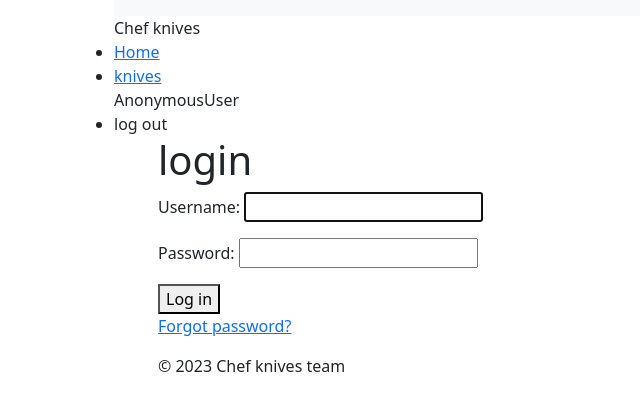
After one commit to Davias2/ptu8_chef_knives, a Django app: page /accounts/login/ in a window 1280 px wide. The commit adds this page. Shown: the top 411 px of the page, without its empty margins (0-640 px from the left). Run offline with Django 4.2, Linux system fonts and the light colour scheme.

Commit message:
userio startas: login logout

```diff
--- a/ptu8_chef_knives/ptu8_chef_knives/settings.py
+++ b/ptu8_chef_knives/ptu8_chef_knives/settings.py
@@ -11,6 +11,7 @@ https://docs.djangoproject.com/en/4.1/ref/settings/
 """
 
 from pathlib import Path
+from django.urls import reverse_lazy
 from . import local_settings
 import os
 
@@ -29,6 +30,7 @@ DEBUG = True
 
 ALLOWED_HOSTS = []
 
+LOGIN_REDIRECT_URL = reverse_lazy('index')
 
 # Application definition
 
--- a/ptu8_chef_knives/ptu8_chef_knives/urls.py
+++ b/ptu8_chef_knives/ptu8_chef_knives/urls.py
@@ -19,5 +19,6 @@ from django.urls import path, include
 urlpatterns = [
     path('', include('chef_knives.urls')),
     path('user_profile', include('user_profile.urls')),
+    path('accounts/', include('django.contrib.auth.urls')),
     path('admin/', admin.site.urls),
 ]
--- a/ptu8_chef_knives/templates/base.html
+++ b/ptu8_chef_knives/templates/base.html
@@ -3,18 +3,25 @@
   <head>
     <meta charset="utf-8">
     <meta name="viewport" content="width=device-width, initial-scale=1">
-    <title>Bootstrap demo</title>
+    {% comment %} <title>Bootstrap demo</title> {% endcomment %}
     <link href="https://cdn.jsdelivr.net/npm/bootstrap@5.3.0-alpha1/dist/css/bootstrap.min.css" rel="stylesheet" integrity="sha384-GLhlTQ8iRABdZLl6O3oVMWSktQOp6b7In1Zl3/Jr59b6EGGoI1aFkw7cmDA6j6gD" crossorigin="anonymous">
+    <script src="https://cdn.jsdelivr.net/npm/bootstrap@5.3.0-alpha1/dist/js/bootstrap.bundle.min.js" integrity="sha384-w76AqPfDkMBDXo30jS1Sgez6pr3x5MlQ1ZAGC+nuZB+EYdgRZgiwxhTBTkF7CXvN" crossorigin="anonymous"></script>
   </head>
   <body>
-    <nav class="navbar navbar-light bg-light">
+    <header><div class="container">
+      <ul>
+        <li class="navbar navbar-light bg-light"></li>
         <a class="navbar-brand" href="#">Chef knives</a>
-      </nav>
-      <div class="container">
-      {% block content %}
-      {% endblock %}
-      </div>
-    <script src="https://cdn.jsdelivr.net/npm/bootstrap@5.3.0-alpha1/dist/js/bootstrap.bundle.min.js" integrity="sha384-w76AqPfDkMBDXo30jS1Sgez6pr3x5MlQ1ZAGC+nuZB+EYdgRZgiwxhTBTkF7CXvN" crossorigin="anonymous"></script>
-  <footer><div class="container"><p>&copy; 2023 Chef knives </p></div></footer>
+        <li><a href="{% url 'home' %}">Home</a></li>
+        <li><a href="{% url 'index' %}">knives</a></li>
+        <span>{{ request.user }}</span>
+        {% if request.user.is_authenticated %}
+        <li><a href="{% url 'login' %}"></a>log in</a></li>
+        {% else %}
+        <li><a href="{% url 'logout' %}"></a>log out</a></li>
+        {% endif %}
+      <ul>
+      <div class="container">{% block content %}{% endblock %}</div>
+  <footer><div class="container"><p>&copy; 2023 Chef knives team </p></div></footer>
   </body>
 </html>
--- /dev/null
+++ b/ptu8_chef_knives/user_profile/templates/registration/logged_out.html
@@ -0,0 +1,6 @@
+{% extends 'base.html' %}
+{% block title %}Logged out from {{ block.super }}{% endblock title %}
+{% block content %}
+<h1>logged out succesfully</h1>
+<p><a href="{% url 'login' %}">log in again</a>.</p>
+{% endblock content %}
--- /dev/null
+++ b/ptu8_chef_knives/user_profile/templates/registration/login.html
@@ -0,0 +1,14 @@
+{% extends 'base.html' %}
+{% block title %}Log into {{ block.super }}{% endblock title %}
+{% block content %}
+<h1>login</h1>
+{% if form.errors %}
+<div class='alert alert-error'>Error while logging in. Please try again.</div>
+{% endif %}
+<form method='post' action="{% url 'login' %}">
+    {% csrf_token %}
+    {{ form.as_p }}
+    <button type="submit">Log in</button>
+</form>
+<p><a href="{% url 'password_reset' %}">Forgot password?</a></p>
+{% endblock content %}
```
